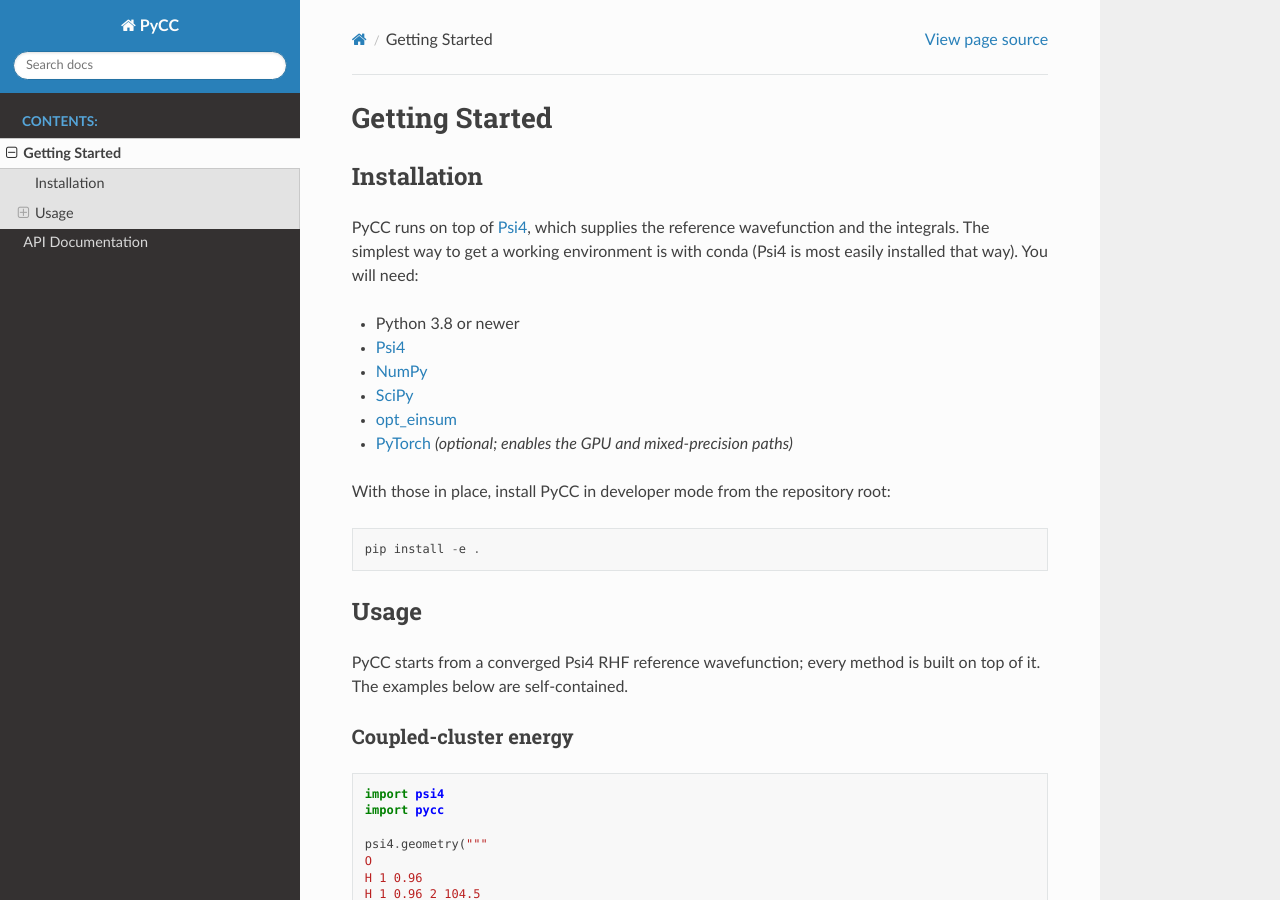
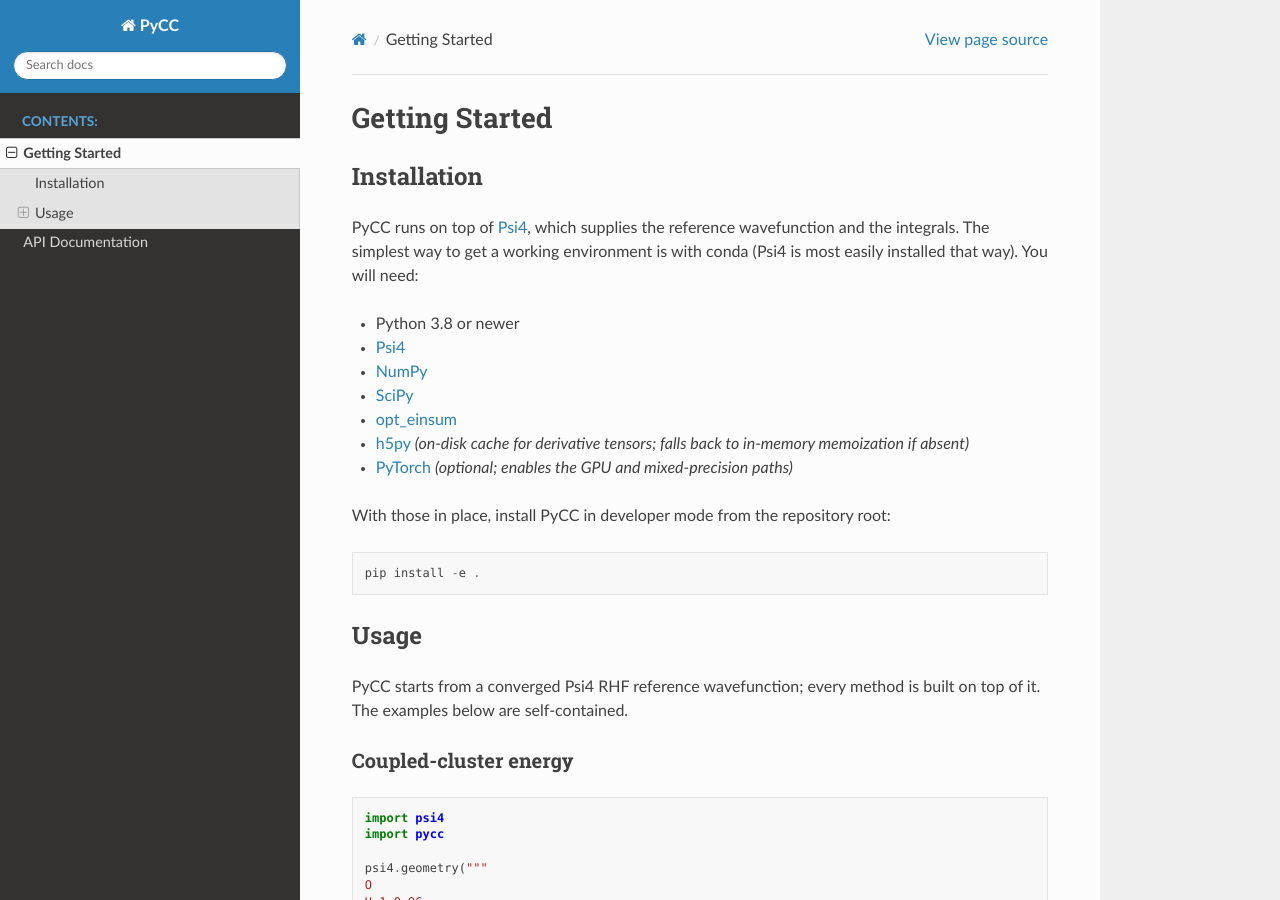
Before and after one commit to CrawfordGroup/pycc, a Sphinx documentation site: the page built from docs/getting_started.rst, in a window 1280 px wide and 900 px high. Built offline with Sphinx 7.4.7 and the Read the Docs theme 3.1.0, drawn with Linux system fonts in a browser that asks for light colours.

Commit message:
docs: note h5py as a runtime requirement
h5py backs the on-disk persistent store for four-index derivative tensors
(DerivStore, #219) and is declared in pyproject.toml. List it alongside the other
runtime dependencies in README.md, docs/getting_started.rst, and the
docs/requirements.txt comment, with a note that it falls back to in-memory
memoization if absent.

Co-Authored-By: Claude Opus 4.8 <noreply@anthropic.com>

```diff
--- a/docs/getting_started.rst
+++ b/docs/getting_started.rst
@@ -12,6 +12,7 @@ conda (Psi4 is most easily installed that way). You will need:
 * `NumPy <https://numpy.org/>`_
 * `SciPy <https://scipy.org/>`_
 * `opt_einsum <https://optimized-einsum.readthedocs.io/>`_
+* `h5py <https://www.h5py.org/>`_ *(on-disk cache for derivative tensors; falls back to in-memory memoization if absent)*
 * `PyTorch <https://pytorch.org/>`_ *(optional; enables the GPU and mixed-precision paths)*
 
 With those in place, install PyCC in developer mode from the repository root::
--- a/docs/requirements.txt
+++ b/docs/requirements.txt
@@ -1,5 +1,5 @@
 # Documentation build requirements (Sphinx + theme). The package itself and its
-# runtime dependencies (numpy, scipy, opt_einsum) are installed separately via
+# runtime dependencies (numpy, scipy, opt_einsum, h5py) are installed separately via
 # `pip install .`; psi4 is conda-only and is mocked in conf.py.
 sphinx
 sphinx_rtd_theme
```
Also changed, not shown: README.md (+1 -0 lines).
